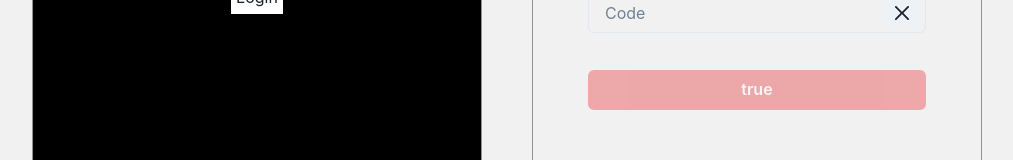
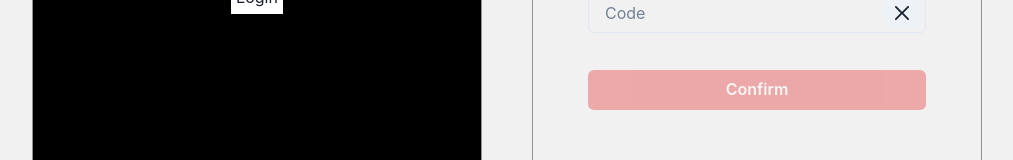
Before and after one commit to EdsonMartinelli/LoginSystem-Frontend, a React (Vite) app: page /active/1 in a window 1280 px wide. Shown: the part 403-563 px from the top of the page, without its empty margins (133-1146 px from the left). Built offline with nearby package versions, Linux system fonts and the light colour scheme.

Commit message:
fix bugs with touch and adding dirty

```diff
--- a/src/components/PasswordInputFormik.tsx
+++ b/src/components/PasswordInputFormik.tsx
@@ -16,11 +16,11 @@ type passwordInputProps = InputProps & {
 export function PasswordInputFormik( {name, ...propsWithType} : passwordInputProps){
     const [passwordShow, setPasswordShow] = useState<boolean>(false)
     const {type, ...props} = propsWithType
-    const [field, meta, helpers] = useField(name)
+    const [field, meta, helpers ] = useField(name)
 
-    field.onChange = (e: ChangeEvent<HTMLInputElement>) => {
-        helpers.setValue(e.target.value)
-        if (!meta.touched) helpers.setTouched(true)
+    function touchOnChange(e: ChangeEvent<any>){
+      helpers.setTouched(true, true)
+      field.onChange(e)
     }
 
     return (
@@ -33,6 +33,7 @@ export function PasswordInputFormik( {name, ...propsWithType} : passwordInputPro
             name={name}
             pr='4.5rem'
             type={passwordShow ? 'text' : 'password'}
+            onChange = {touchOnChange}
           />
           <InputRightElement width='3rem'>
             <Button
--- a/src/components/TextInputFormik.tsx
+++ b/src/components/TextInputFormik.tsx
@@ -7,7 +7,7 @@ import { Button,
          InputProps,
          InputRightElement } from "@chakra-ui/react";
 import { Field, useField } from "formik";
-import { ChangeEvent} from "react";
+import { ChangeEvent } from "react";
 
 type textInputProps = InputProps & {
   name: string
@@ -16,9 +16,9 @@ type textInputProps = InputProps & {
 export function TextInputFormik( {name, type, ...props} : textInputProps){
     const [field, meta, helpers] = useField(name)
 
-    field.onChange = (e: ChangeEvent<HTMLInputElement>) => {
-        helpers.setValue(e.target.value)
-        if (!meta.touched) helpers.setTouched(true)
+    function touchOnChange(e: ChangeEvent<any>){
+      helpers.setTouched(true, true)
+      field.onChange(e)
     }
 
     return (
@@ -31,6 +31,7 @@ export function TextInputFormik( {name, type, ...props} : textInputProps){
             type={(type) ? type : "text"}
             name={name}
             pr='4.5rem'
+            onChange={touchOnChange}
           />
           <InputRightElement width='3rem'>
             <Button
--- a/src/pages/ConfirmEmail.tsx
+++ b/src/pages/ConfirmEmail.tsx
@@ -1,4 +1,4 @@
-import { Button, Flex, Heading, VStack, Text } from '@chakra-ui/react'
+import { Button, Flex, Heading, VStack, Text} from '@chakra-ui/react'
 import { Formik } from 'formik'
 import { useState } from 'react'
 import * as yup from 'yup'
@@ -11,8 +11,8 @@ export function ConfirmEmail() {
     const validationSchema = yup.object().shape({
         code: yup.
                 string().
-                required().
-                length(6, `Code must have ${length}-digits`).
+                required("Code is required!").
+                length(6, `Code must have 6-digits`).
                 strict(true)
     })
 
@@ -25,18 +25,15 @@ export function ConfirmEmail() {
         }, 3000)
     }
 
-    function verifyTouched(fields: {}) {
-        return Object.values(fields).some(value => {return !!value})
-    }
-
     return (
         <>
             <Formik
                 initialValues={{ code: ''}}
                 onSubmit={(values) => {confirmEmailHandler(values)} }
                 validationSchema = {validationSchema}
+                initialErrors = {{code:''}}
             >
-                {({ handleSubmit, isValid, touched }) => (
+                {({ handleSubmit, isValid, dirty }) => (
                     <>
                         <Heading height="40px">Confirm </Heading>
                         <Heading height="80px">Your Email</Heading>
@@ -51,11 +48,10 @@ export function ConfirmEmail() {
                                     colorScheme='red'
                                     width='full'
                                     type="submit"
-                                    isDisabled={ isValid &&
-                                                 verifyTouched(touched) ? false : true}
+                                    isDisabled={ isValid && dirty ? false : true}
                                     isLoading = {isLoading}
                                 >
-                                    {isValid.toString()}
+                                    Confirm
                                 </Button>
                                 <Flex
                                     width="full"
--- a/src/pages/Login.tsx
+++ b/src/pages/Login.tsx
@@ -52,22 +52,20 @@ export function Login({ orientation } : { orientation : typeOrientationAuthAnima
         }
     }
 
-    function verifyTouched(fields: {}) {
-        return Object.values(fields).some(value => {return !!value})
-    }
 
     return(
         <>
             <Formik
-            initialValues={{ email: '', password: ''}}
-            onSubmit={(values) => {loginHandler(values)} }
-            validationSchema = {validationSchema}
+                initialValues={{ email: '', password: ''}}
+                onSubmit={(values) => {loginHandler(values)} }
+                validationSchema = {validationSchema}
+                initialErrors = {{email:'', password:''}}
             >
-                {({ handleSubmit, isValid, touched }) => (
+                {({ handleSubmit, isValid, dirty }) => (
                     <>
                         <Heading height="60px">Login</Heading>
                         <form onSubmit={handleSubmit}>
-                            <VStack id="form-stack" width="full" spacing={8}>
+                            <VStack width="full" spacing={8}>
                                 <TextInputFormik
                                     name='email'
                                 />
@@ -97,8 +95,7 @@ export function Login({ orientation } : { orientation : typeOrientationAuthAnima
                                     width='full'
                                     rightIcon={<ArrowForwardIcon />}
                                     type="submit"
-                                    isDisabled={ isValid &&
-                                                 verifyTouched(touched) ? false : true}
+                                    isDisabled={ isValid && dirty ? false : true}
                                     isLoading = {isLoading}
                                 >
                                     Login
--- a/src/pages/RecoverPassword.tsx
+++ b/src/pages/RecoverPassword.tsx
@@ -27,18 +27,16 @@ export function RecoverPassword({ orientation } : { orientation : typeOrientatio
         }, 3000)
     }
 
-    function verifyTouched(fields: {}) {
-        return Object.values(fields).some(value => {return !!value})
-    }
-
     return (
         <>
             <Formik
                 initialValues={{ email: ''}}
                 onSubmit={(values) => {recoverPasswordHandler(values)} }
                 validationSchema = {validationSchema}
+                initialTouched = {{email: true}}
+                initialErrors = {{email:''}}
             >
-                {({ handleSubmit, isValid, touched }) => (
+                {({ handleSubmit, isValid, dirty }) => (
                     <>
                         <Heading height="40px">Forgot </Heading>
                         <Heading height="90px">Your Password?</Heading>
@@ -52,8 +50,7 @@ export function RecoverPassword({ orientation } : { orientation : typeOrientatio
                                     colorScheme='blue'
                                     width='full'
                                     type="submit"
-                                    isDisabled={ isValid &&
-                                                 verifyTouched(touched) ? false : true}
+                                    isDisabled={ isValid && dirty ? false : true}
                                     isLoading = {isLoading}
                                 >
                                     Recover
--- a/src/pages/SignUp.tsx
+++ b/src/pages/SignUp.tsx
@@ -63,18 +63,15 @@ export function SignUp({ orientation } : { orientation : typeOrientationAuthAnim
         }
     }
 
-    function verifyTouched(fields: {}) {
-        return Object.values(fields).some(value => {return !!value})
-    }
-
     return(
         <>
             <Formik
-                initialValues={{ email: '', password: '', username: '', terms: false}}
+                initialValues={{ email: '', password: '', username: '', terms: false }}
                 onSubmit={(values) => {signUpHandler(values)} }
                 validationSchema = {validationSchema}
+                initialErrors = {{ email: '', password: '', username: '', terms: ""}}
             >
-                {({ handleSubmit, isValid, touched }) => (
+                {({ handleSubmit, isValid, dirty}) => (
                     <>
                         <Heading height="60px">Sign Up</Heading>
                         <form onSubmit={handleSubmit}>
@@ -101,8 +98,7 @@ export function SignUp({ orientation } : { orientation : typeOrientationAuthAnim
                                     width='full'
                                     rightIcon={<ArrowForwardIcon />}
                                     type="submit"
-                                    isDisabled={ isValid &&
-                                                 verifyTouched(touched) ? false : true}
+                                    isDisabled={ isValid && dirty ? false : true}
                                     isLoading = {isLoading}
                                 >
                                     Login
```
